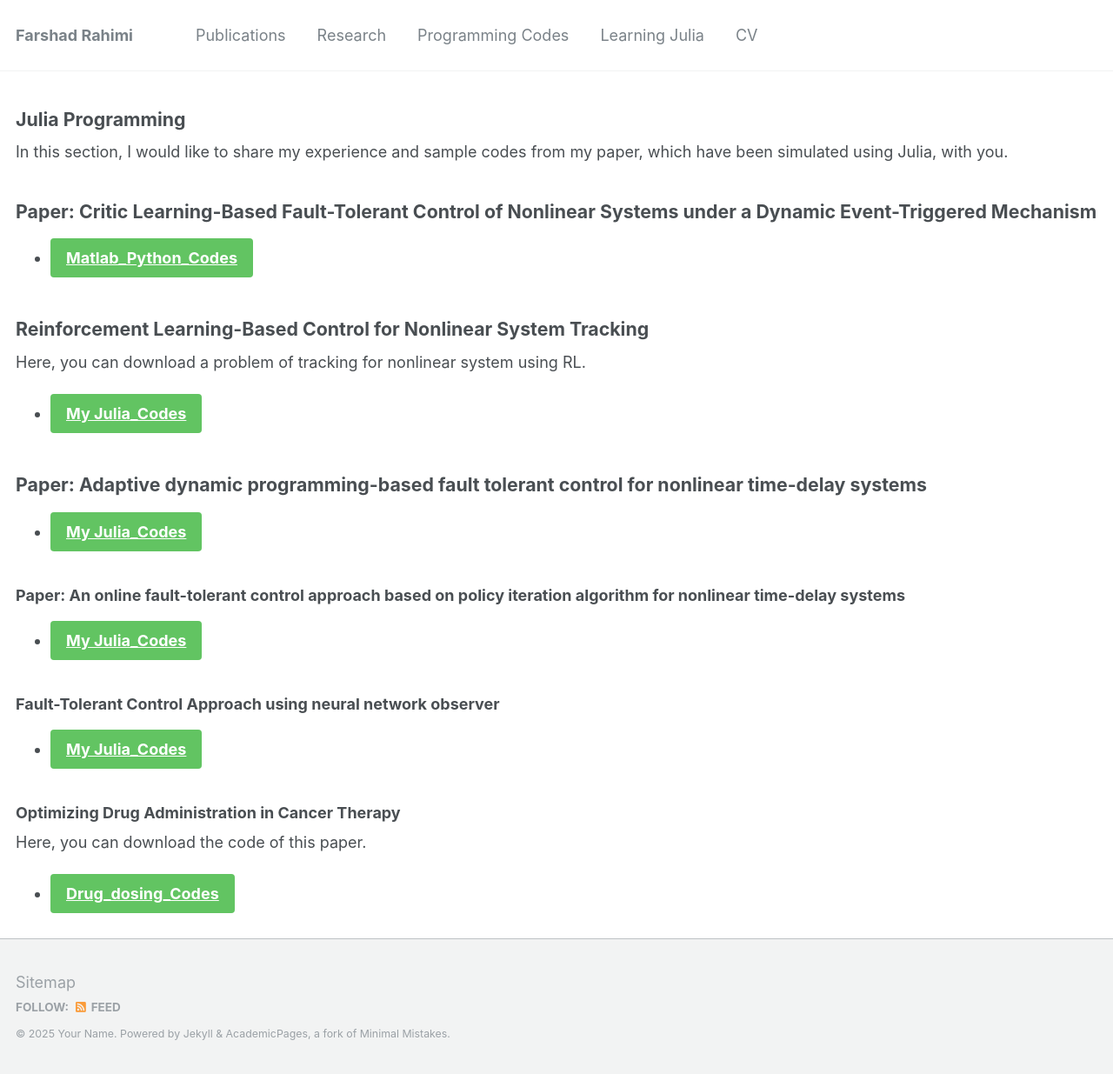
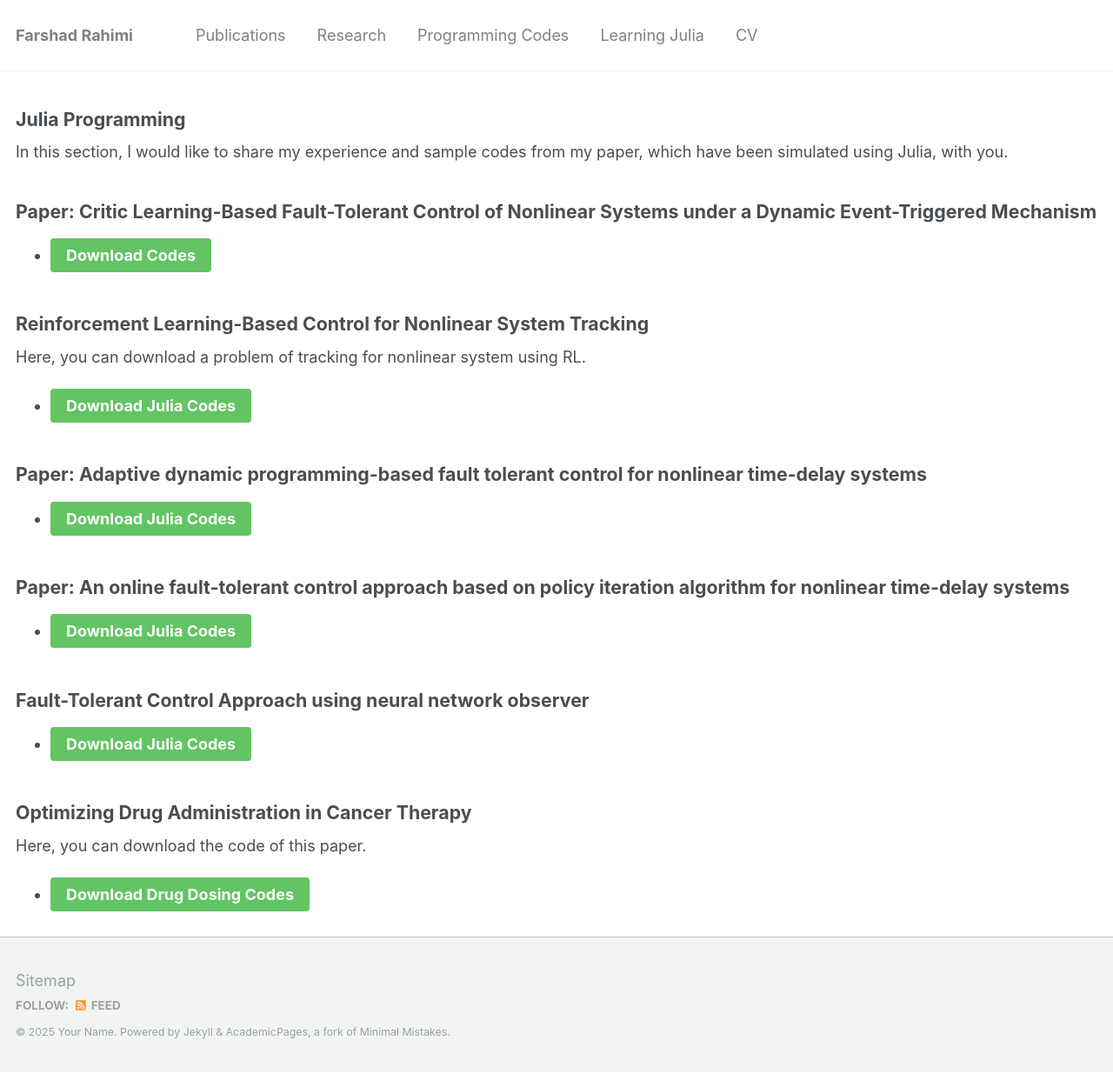
Before and after one commit to Farshad-Rahimi/FarshadRahimi, a Jekyll site: the page built from _teaching/2015-spring-teaching-3.md, in a window 1280 px wide. Shown: the whole page at 87% size. Built offline with Jekyll 4.4.1, drawn with Linux system fonts in a browser that asks for light colours.

Commit message:
Update 2015-spring-teaching-3.md

```diff
--- a/_teaching/2015-spring-teaching-3.md
+++ b/_teaching/2015-spring-teaching-3.md
@@ -6,31 +6,51 @@ author_profile: false
 code: true
 ---
 
-
 {: .text-justify style="font-size: 16pt" reversed="reversed"}
 #### Julia Programming
 In this section, I would like to share my experience and sample codes from my paper, which have been simulated using Julia, with you.
 
 {: .text-justify style="font-size: 16pt" reversed="reversed"}
 ### Paper: Critic Learning-Based Fault-Tolerant Control of Nonlinear Systems under a Dynamic Event-Triggered Mechanism
-- [Matlab_Python_Codes](https://farshad-rahimi.github.io/FarshadRahimi/files/paper_event.rar){: .btn .btn--success .btn--large}
+- <button class="btn btn--success btn--large" onclick="promptForCode('paper_event')">Download Codes</button>
+  <a id="paper_event-download-link" href="https://farshad-rahimi.github.io/FarshadRahimi/files/paper_event.rar" style="display: none;" class="btn btn--success btn--large">Download Codes</a>
 
 {: .text-justify style="font-size: 16pt" reversed="reversed"}
 ### Reinforcement Learning-Based Control for Nonlinear System Tracking
 Here, you can download a problem of tracking for nonlinear system using RL.
-- [My Julia_Codes](https://farshad-rahimi.github.io/FarshadRahimi/files/Julia_My_code.rar){: .btn .btn--success .btn--large}
+- <button class="btn btn--success btn--large" onclick="promptForCode('julia_my_code')">Download Julia Codes</button>
+  <a id="julia_my_code-download-link" href="https://farshad-rahimi.github.io/FarshadRahimi/files/Julia_My_code.rar" style="display: none;" class="btn btn--success btn--large">Download Julia Codes</a>
 
 {: .text-justify style="font-size: 16pt" reversed="reversed"}
 ### Paper: Adaptive dynamic programming-based fault tolerant control for nonlinear time-delay systems
-- [My Julia_Codes](https://farshad-rahimi.github.io/FarshadRahimi/files/Simulation_Julia_ADP1.rar){: .btn .btn--success .btn--large}
+- <button class="btn btn--success btn--large" onclick="promptForCode('simulation_julia_adp1')">Download Julia Codes</button>
+  <a id="simulation_julia_adp1-download-link" href="https://farshad-rahimi.github.io/FarshadRahimi/files/Simulation_Julia_ADP1.rar" style="display: none;" class="btn btn--success btn--large">Download Julia Codes</a>
 
+{: .text-justify style="font-size: 16pt" reversed="reversed"}
+### Paper: An online fault-tolerant control approach based on policy iteration algorithm for nonlinear time-delay systems
+- <button class="btn btn--success btn--large" onclick="promptForCode('simulation')">Download Julia Codes</button>
+  <a id="simulation-download-link" href="https://farshad-rahimi.github.io/FarshadRahimi/files/Simulation.rar" style="display: none;" class="btn btn--success btn--large">Download Julia Codes</a>
 
-### Paper: An online fault-tolerant control approach based on policy iteration algorithm for nonlinear time-delay systems
-- [My Julia_Codes](https://farshad-rahimi.github.io/FarshadRahimi/files/Simulation.rar){: .btn .btn--success .btn--large}
+{: .text-justify style="font-size: 16pt" reversed="reversed"}
+### Fault-Tolerant Control Approach using neural network observer
+- <button class="btn btn--success btn--large" onclick="promptForCode('julia_codes_neural_observer')">Download Julia Codes</button>
+  <a id="julia_codes_neural_observer-download-link" href="https://farshad-rahimi.github.io/FarshadRahimi/files/Julia_codes_Neural_observer.rar" style="display: none;" class="btn btn--success btn--large">Download Julia Codes</a>
 
-### Fault-Tolerant Control Approach using neural network observer
-- [My Julia_Codes](https://farshad-rahimi.github.io/FarshadRahimi/files/Julia_codes_Neural_observer.rar){: .btn .btn--success .btn--large}
-
+{: .text-justify style="font-size: 16pt" reversed="reversed"}
 ### Optimizing Drug Administration in Cancer Therapy
 Here, you can download the code of this paper.
-- [Drug_dosing_Codes](https://farshad-rahimi.github.io/FarshadRahimi/files/Final_version_codes.rar){: .btn .btn--success .btn--large}
+- <button class="btn btn--success btn--large" onclick="promptForCode('final_version_codes')">Download Drug Dosing Codes</button>
+  <a id="final_version_codes-download-link" href="https://farshad-rahimi.github.io/FarshadRahimi/files/Final_version_codes.rar" style="display: none;" class="btn btn--success btn--large">Download Drug Dosing Codes</a>
+
+<script>
+function promptForCode(fileId) {
+    const correctCode = "Control2025"; // Set your desired code here
+    const userCode = prompt("Please enter the access code to download the file:");
+
+    if (userCode === correctCode) {
+        document.getElementById(fileId + "-download-link").style.display = "inline";
+    } else {
+        alert("Incorrect code. Please try again.");
+    }
+}
+</script>
```
